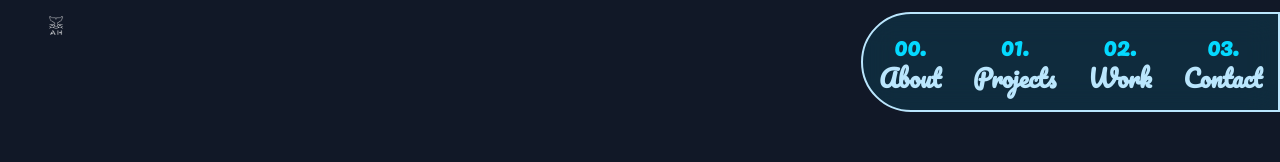
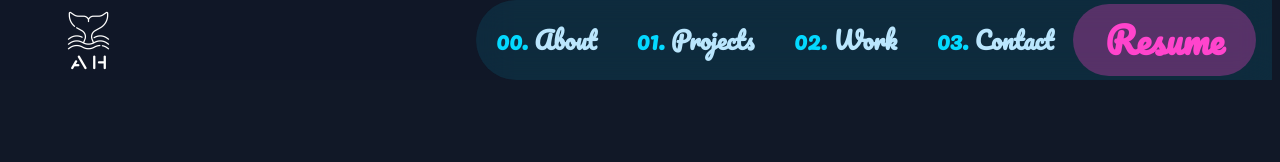
Before and after one commit to AustinHood7/PortfolioWebsiteV2, a Next.js app: page / in a window 1280 px wide. Shown: the top 162 px of the page. Built offline with nearby package versions, Linux system fonts and the light colour scheme.

Commit message:
reverted to navbar one and restyled to avoid dealing with the method attempted on nav2 and restyled nav1

```diff
--- a/components/Navbar.jsx
+++ b/components/Navbar.jsx
@@ -9,24 +9,21 @@ const Navbar = () => {
     const handleClick = () => setNav(!nav)
 
     return(
-        <div className="w-screen h-[80px] z-10 bg-gray-900 fixed drop-shadow-lg font-body text-primary">
-            <div className="flex items-center justify-between w-full h-full px-2 ">
-                <div className="flex items-center">
-                    <h1 className="border-primary border-4 py-3 p-x-[1em] m-3 rounded-xl px-5 text-3xl font-extrabold sm:text-4xl hover:shadow-brightGlow">Austin Hood</h1>
+        <div className="w-screen h-[80px] z-10 bg-gray-900 fixed
+        font-body text-primary bg-opacity-5">
+            <div className="flex items-center justify-between w-full h-full px-2 text-2xl">
+                <div className="flex items-center ml-14">
+                    <img src="hoodLogo65.png"></img>
                 </div>
-                <div className="hidden md:flex font-rob">
+                <div className="hidden md:flex font-body">
                     <div className="nav">
-                        <ul className="float-right text-xl font-extrabold md:flex">
-                            <li className="border-sky-200 border-2 py-5 p-x-[1em] m-3 rounded-xl text-shadow-blue
-                            hover:bg-primary hover:text-gray-900 hover:shadow-brightGlow">About</li>
-                            <li className="border-sky-200 border-2 py-5 p-x-[1em] m-3 rounded-xl text-shadow-blue
-                            hover:bg-primary hover:text-gray-900 hover:shadow-brightGlow">Projects</li>
-                            <li className="border-sky-200 border-2 py-5 p-x-[1em] m-3 rounded-xl text-shadow-blue
-                            hover:bg-primary hover:text-gray-900 hover:shadow-brightGlow">Work</li>
-                            <li className="border-sky-200 border-2 py-5 p-x-[1em] m-3 rounded-xl text-shadow-blue
-                            hover:bg-primary hover:text-gray-900 hover:shadow-brightGlow">Contact</li>
+                        <ul className="float-right font-extrabold md:flex border-0 bg-primary rounded-l-full backdrop-blur-[1rem] bg-opacity-10 items-center">
+                            <li className="mx-1 my-2 border-0 rounded-full hover:bg-primary hover:text-gray-900 hover:shadow-brightGlow">00. <span className="text-sky-200">About</span></li>
+                            <li className="mx-1 my-2 border-0 rounded-full hover:bg-primary hover:text-gray-900 hover:shadow-brightGlow">01. <span className="text-sky-200">Projects</span></li>
+                            <li className="mx-1 my-2 border-0 rounded-full hover:bg-primary hover:text-gray-900 hover:shadow-brightGlow">02. <span className="text-sky-200">Work</span></li>
+                            <li className="mx-1 my-2 border-0 rounded-full hover:bg-primary hover:text-gray-900 hover:shadow-brightGlow">03. <span className="text-sky-200">Contact</span></li>
                             <div className="resumeButton">
-                                <li className="float-right p-4 px-8 py-4 m-3 text-3xl transition-opacity border-4 md:flex text-vice border-vice shadow-pinkGlow text-shadow-pink rounded-xl hover:bg-vice hover:text-gray-900 hover:shadow-brightPinkGlow">Resume</li>
+                                <li className="float-right px-8 mr-4 text-4xl transition-opacity border-0 rounded-full bg-vice bg-opacity-30 md:flex text-vice hover:bg-vice hover:text-gray-900 hover:shadow-brightPinkGlow">Resume</li>
                             </div>
                         </ul>
                     </div>
--- a/components/Navbar2.jsx
+++ b/components/Navbar2.jsx
@@ -22,9 +22,7 @@ const Navbar2 = () => {
                 </div>
 
                 <nav>
-                    <ul className="flex border-2 border-sky-200 md:rounded-l-full z-[9998] mt-3 list-none font-bold
-                    maxW:fixed left-[30%] maxW:rounded-l-xl
-                    bg-primary backdrop-blur-[1rem] bg-opacity-10 maxW:flex-col maxW:h-full maxW:w-full maxW:pt-[10rem] maxW:pl-[2rem]">
+                    <ul className="flex border-2 border-sky-200 md:rounded-l-full z-[9998] mt-3 list-none font-boldmaxW:fixed left-[30%] maxW:rounded-l-xl bg-primary backdrop-blur-[1rem] bg-opacity-10 maxW:flex-col maxW:h-full maxW:w-full maxW:pt-[10rem] maxW:pl-[2rem]">
                         <li className="maxW:text-left maxW:ml-6 maxW:my-6 border-sky-200">
                             <a href="index.html">
                                 <span className="font-extrabold text-primary">00. </span> About
--- a/pages/_app.tsx
+++ b/pages/_app.tsx
@@ -1,5 +1,5 @@
 import '../styles/globals.css'
-import Navbar2 from '../components/Navbar2'
+import Navbar from '../components/Navbar'
 import LandingPage from '../components/LandingPage'
 import NavMenu from '../components/NavMenu'
 import VerticalEmail from '../components/VerticalEmail'
@@ -8,7 +8,7 @@ import AboutMe from '../components/AboutMe'
 function MyApp({ Component, pageProps }) {
   return (
     <>
-      <Navbar2 />
+      <Navbar />
       <LandingPage />
       <NavMenu />
       <VerticalEmail />
```
